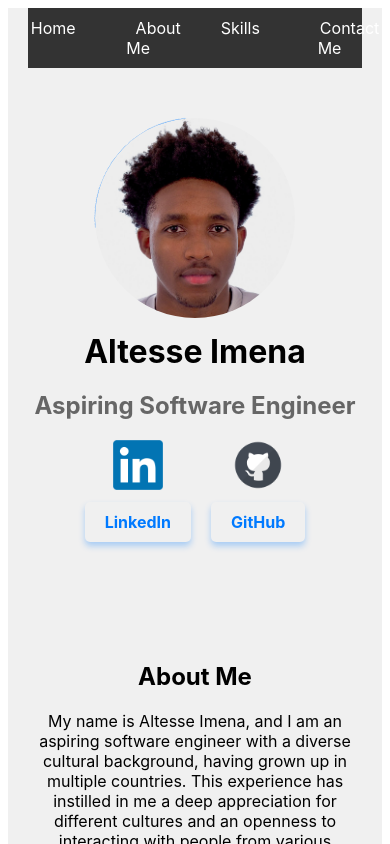
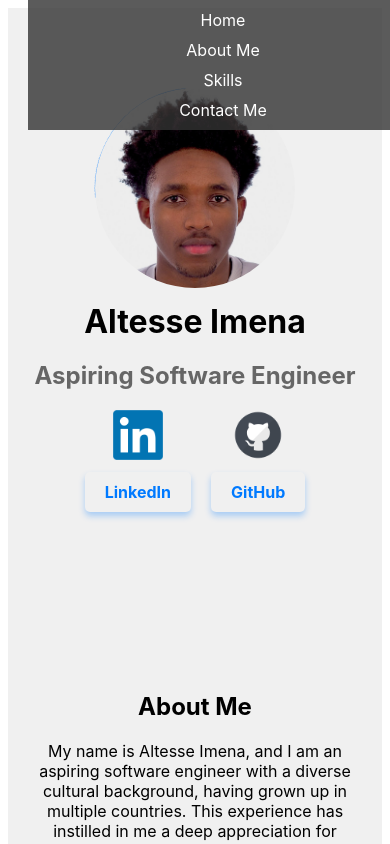
Before and after one commit to altesse-imena/CPRG-306-PROJECT, a Next.js app: page / in a window 390 px wide. Shown: the top 844 px of the page. Built offline with nearby package versions, Linux system fonts and the light colour scheme.

Commit message:
Update home.module.css

```diff
--- a/styles/home.module.css
+++ b/styles/home.module.css
@@ -1,4 +1,3 @@
-/* styles/Home.module.css */
 .container {
   display: flex;
   flex-direction: column;
@@ -17,11 +16,12 @@
 
 .navbar {
   width: 100%;
-  background-color: #333; /* Dark background for the navbar */
+  background-color: rgba(51, 51, 51, 0.8); /* Transparent dark background for the navbar */
   padding: 10px 0;
-  position: sticky;
+  position: fixed; /* Fixed position to stay at the top */
   top: 0;
   z-index: 1000;
+  transition: background-color 0.3s ease; /* Smooth transition for background color changes */
 }
 
 .navMenu {
@@ -34,7 +34,7 @@
 }
 
 .navItem a {
-  color: white; /* White text for the links */
+  color: white;
   text-decoration: none;
   padding: 10px 20px;
   transition: background-color 0.3s ease;
@@ -42,11 +42,15 @@
 }
 
 .navItem a:hover {
-  background-color: #575757; /* Slightly lighter background on hover */
+  background-color: rgba(87, 87, 87, 0.8); /* Slightly transparent hover effect */
+}
+
+.navItem a.active {
+  background-color: rgba(0, 122, 255, 0.8); /* Active state with transparent Apple blue color */
 }
 
 .section {
-  padding: 50px 20px;
+  padding: 80px 20px; /* Adjusted padding to account for fixed navbar */
   width: 100%;
   max-width: 1200px;
 }
@@ -59,9 +63,15 @@
 }
 
 .profileImage {
-  border-radius: 50%; /* Makes the image round */
+  border-radius: 50%;
   position: relative;
   z-index: 1;
+  transition: transform 0.3s ease, box-shadow 0.3s ease; /* Smooth transition */
+}
+
+.profileImageContainer:hover .profileImage {
+  box-shadow: 0 0 15px rgba(0, 0, 255, 0.5); /* Blue shadow pop-out effect */
+  transform: scale(1.05); /* Slightly larger on hover */
 }
 
 .profileImageBorder {
@@ -72,10 +82,10 @@
   height: 100%;
   border-radius: 50%;
   border: 5px solid transparent;
-  border-top-color: #007aff; /* Apple blue color */
+  border-top-color: #007aff;
   animation: rotate 2s linear infinite;
   box-sizing: border-box;
-  z-index: 0; /* Ensure border is behind the image */
+  z-index: 0;
 }
 
 @keyframes rotate {
@@ -146,3 +156,16 @@
   border-radius: 5px;
   box-shadow: 0 4px 6px rgba(0, 0, 0, 0.1);
 }
+
+/* Smooth scrolling for anchor links */
+html {
+  scroll-behavior: smooth;
+}
+
+/* Responsive navbar for smaller screens */
+@media (max-width: 600px) {
+  .navMenu {
+    flex-direction: column;
+    gap: 10px;
+  }
+}
```
